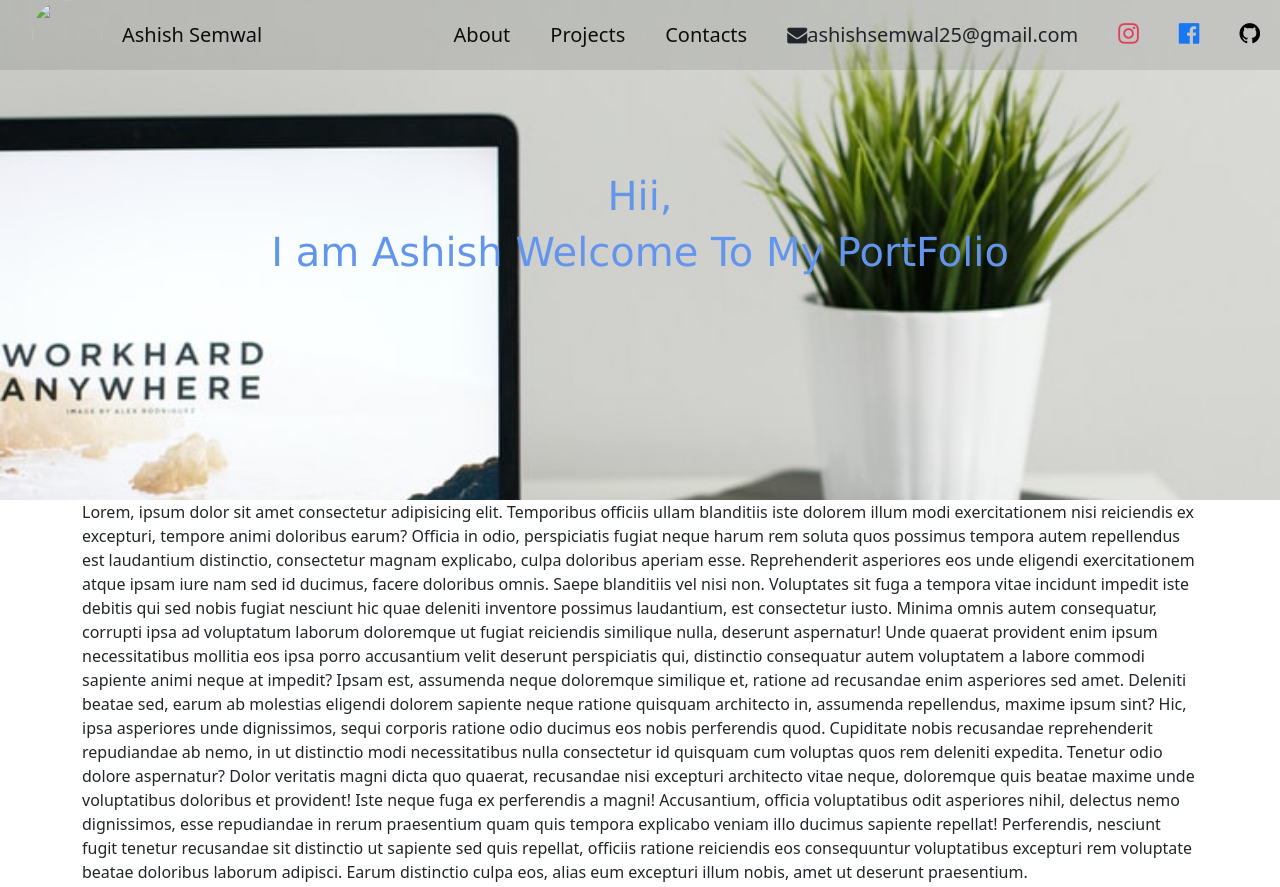
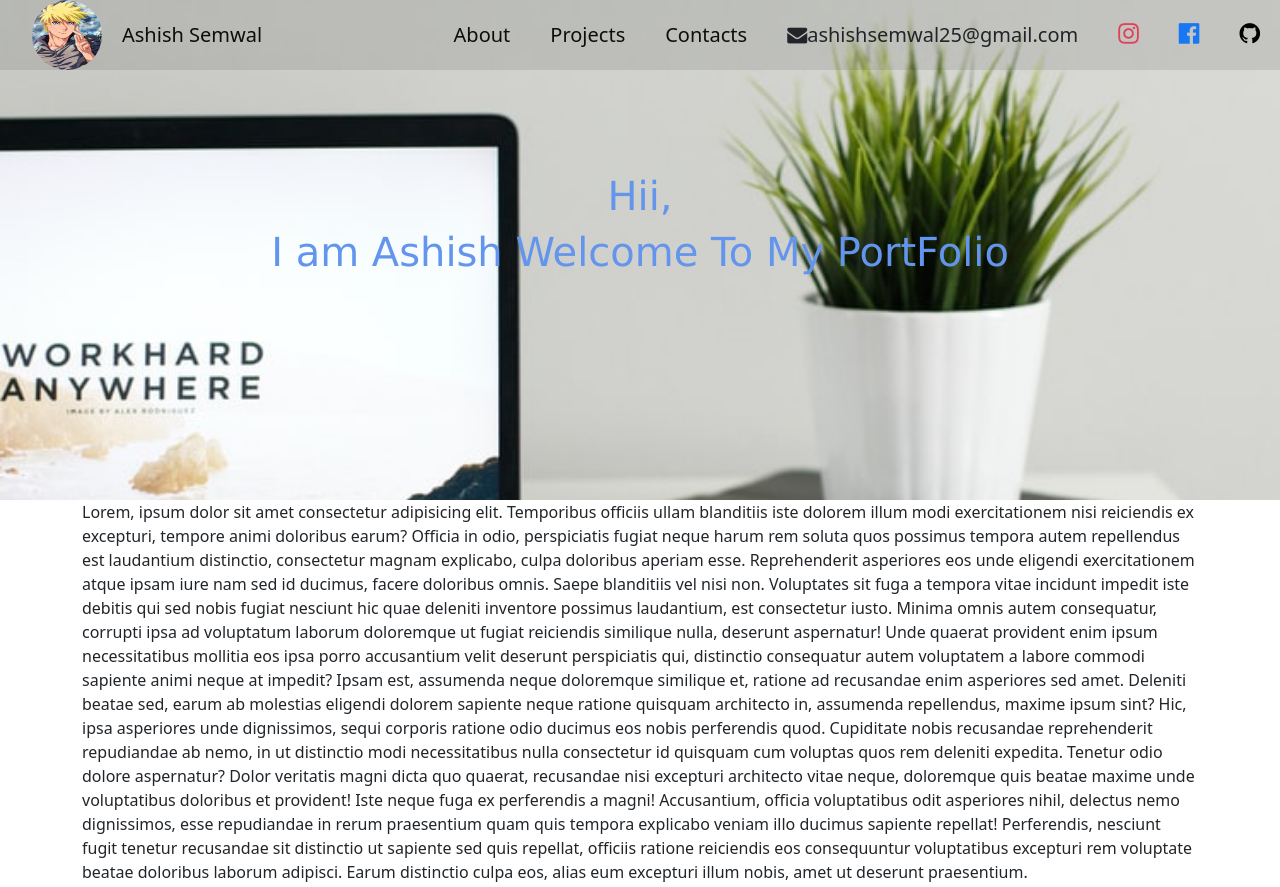
Before and after one commit to VKpahadi/ashish-b2p.github.io, a plain HTML site: page index.html in a window 1280 px wide. Shown: the top 887 px of the page. Drawn offline with nearby package versions, Linux system fonts and the light colour scheme; files whose address does not match are found by name.

Commit message:
Update index.html

```diff
--- a/index.html
+++ b/index.html
@@ -19,7 +19,7 @@
   <body>
     <nav class="navbar-h">
       <ul class="main-nav">
-          <img style="border-radius: 50%;" src="images/Naruto.jpg" width="70px" height="70px" alt="">
+          <img style="border-radius: 50%;" src="Naruto.jpg" width="70px" height="70px" alt="">
         <li><a href="">Ashish Semwal</a></li>
         <ul class="main-nav push-left">
           <li><a href="#aboutUs">About</a></li>
```
